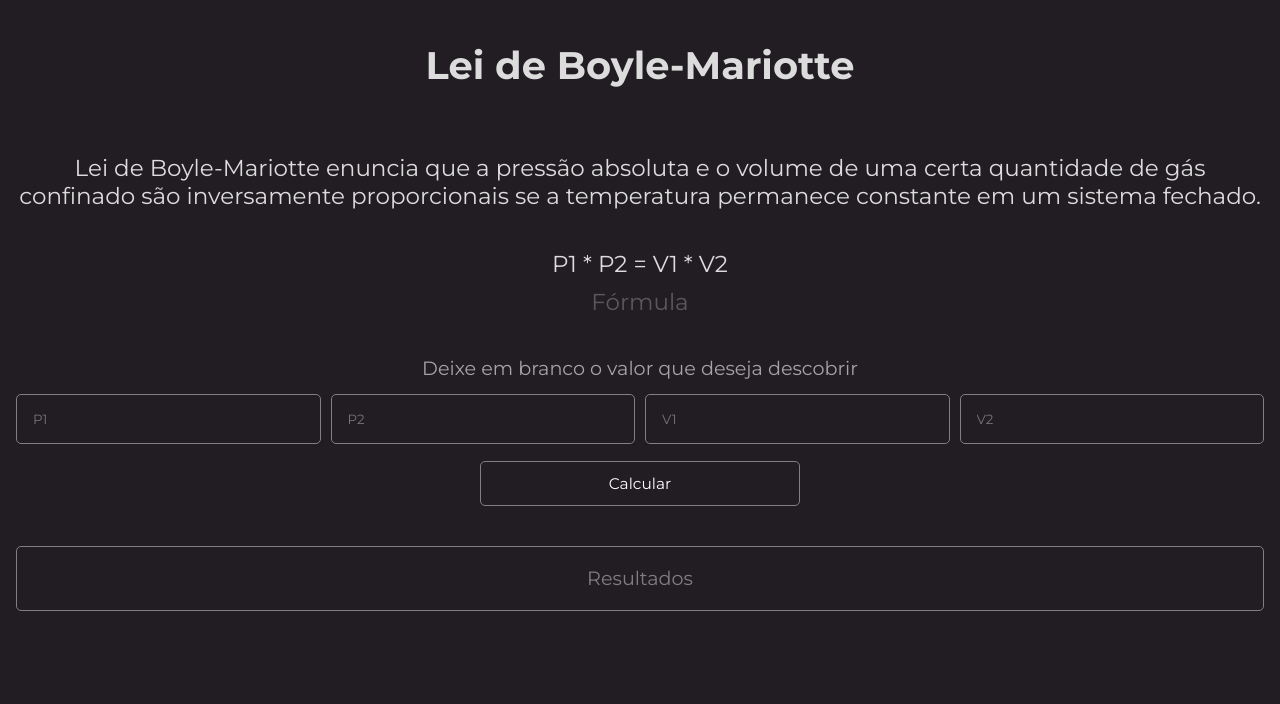
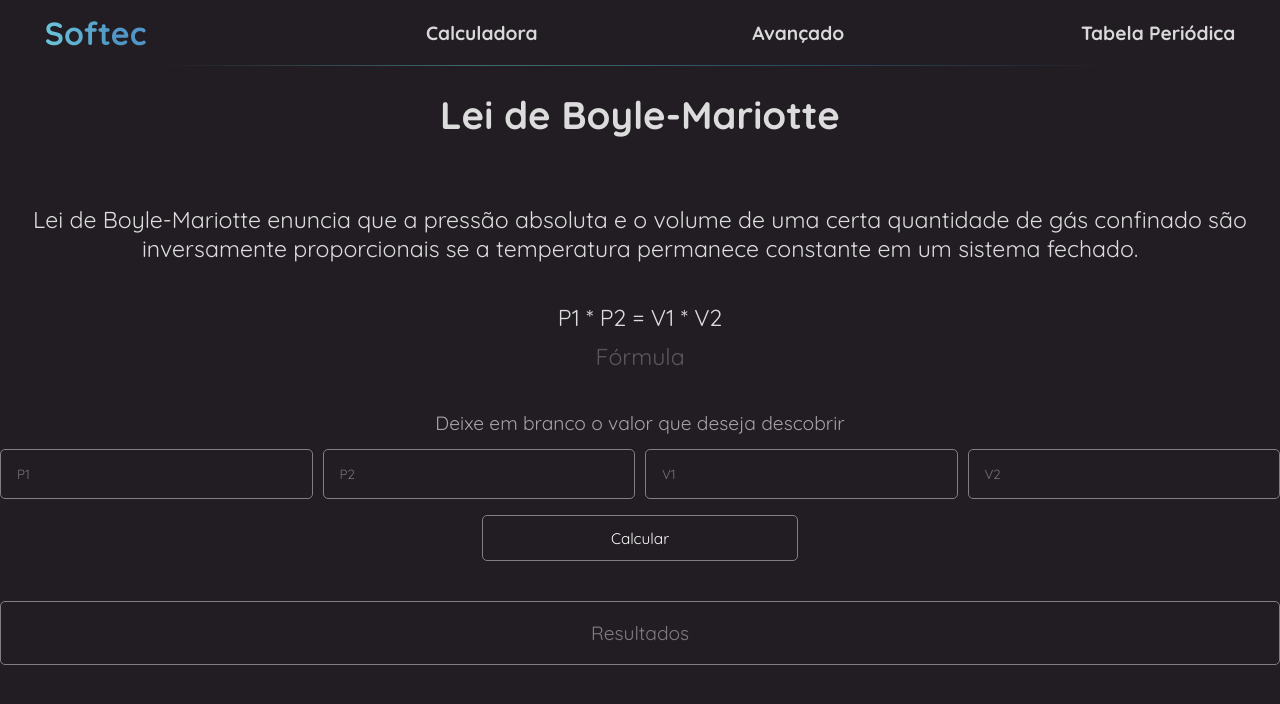
Before and after one commit to bonatowil/TCC, a PHP site: page /pages/formulas/boyle.html in a window 1280 px wide. Shown: the top 704 px of the page. Run offline with PHP 8.4, Linux system fonts and the light colour scheme.

Commit message:
Adicionei o menu de navegação a todas as páginas

```diff
--- a/assets/css/formulas.css
+++ b/assets/css/formulas.css
@@ -15,7 +15,7 @@
 
 * {
     box-sizing: border-box;
-    font-family: 'Montserrat', sans-serif;
+    font-family: 'Quicksand', sans-serif;
 
 }
 body {
@@ -25,12 +25,101 @@ body {
     color: gainsboro;
     font-size: calc(.5vmax + .8rem);
     font-weight: 400;
-    padding: 1rem;
+}
+
+nav {
+    display: flex;
+    gap: 1vmax;
+    color: var(--gainsboro);
+    text-align: center;
+    padding: 1vmax;
+    margin-bottom: 2vmax;
+    position: relative;
+}
+
+nav::after {
+    content: "";
+    width: 75%;
+    position: absolute;
+    background-image: linear-gradient(to right,
+        var(--background-color),
+        var(--ming),
+        var(--indigo-dye),
+        var(--background-color));
+    height: 1px;
+    bottom: 0;
+    left: 50%;
+    transform: translateX(-50%);
+    /* filter: brightness(2); */
+}
+
+nav div {
+    display: grid;
+    place-items: center;
+    flex-basis: calc(100% / 4);
+    font-weight: 700;
+
+}
+
+nav div a {
+    padding: 0 .5vmax;
+    text-decoration: none;
+    color: var(--gainsboro);
+}
+
+a.link {
+    position: relative;
+}
+
+a.link::after {
+    content: "";
+    position: absolute;
+    width: 100%;
+    height: 1px;
+    background-color: gainsboro;
+    left: 0;
+    bottom: 0;
+    transform: scale(0, 1);
+    transition: all 250ms ease;
+}
+
+a.link:hover::after {
+    transform: scale(1, 1);
+}
+
+nav a.link:hover {
+    animation: scale 100ms ease-in-out forwards;
+}
+
+nav div.logo {
+    font-size: 2rem;
+    padding-left: 2vmax;
+    display: grid;
+    justify-items: start;
+    align-items: center;
+    background-image: linear-gradient(to right, var(--ming), var(--indigo-dye), var(--indigo-dye), var(--indigo-dye));
+    background-clip: text;
+    -webkit-background-clip: text;
+    -webkit-text-fill-color: transparent;
+    filter: brightness(2);
+
+}
+
+nav div.logo:hover {
+    animation: logo 300ms forwards;
+}
+
+nav div.table {
+    padding-right: 2vmax;
+    display: grid;
+    justify-items: end;
+    align-items: center;
 }
 
 h1 {
     width: 100%;
     text-align: center;
+    background-image: linear-gradient();
 }
 
 h2 {
@@ -140,6 +229,7 @@ input:hover {
 .text-input {
     display: flex;
     gap: 10px;
+    flex-wrap: wrap;
 }
 
 .text-input input {
--- a/assets/css/style.css
+++ b/assets/css/style.css
@@ -154,7 +154,8 @@ nav div.table {
     border: 1px solid #54b3d6;
     border-radius: 10px;
     flex-basis: calc(25% - 25px);
-    backdrop-filter: brightness(1.2 );
+    flex-wrap: wrap;
+    backdrop-filter: brightness(1.2);
     box-shadow: 1px 1px 5px rgba(173, 216, 230, 0.5);
 }
 
@@ -197,3 +198,5 @@ nav div.table {
         filter: brightness(2.5);
     }
 }
+
+@media
--- a/pages/formulas/boyle.html
+++ b/pages/formulas/boyle.html
@@ -5,9 +5,16 @@
     <meta http-equiv="X-UA-Compatible" content="IE=edge">
     <meta name="viewport" content="width=device-width, initial-scale=1.0">
     <link rel="stylesheet" href="../../assets/css/formulas.css">
+
     <title>Boyle-Mariotte</title>
 </head>
 <body>
+    <nav>
+        <div class="logo"><a href="../../index.html">Softec</a></div>
+        <div class="basic"><a class="link" href="../basic.html">Calculadora</a></div>
+        <div class="conversion"><a class="link" href="../advanced.html">Avançado</a></div>
+        <div class="table"><a class="link" href="../table.html">Tabela Periódica</a></div>
+    </nav>
     <h1>Lei de Boyle-Mariotte</h1><br>
     <h2>Lei de Boyle-Mariotte enuncia que a pressão absoluta e o volume de uma certa quantidade de gás confinado são inversamente proporcionais se a temperatura permanece constante em um sistema fechado.</h2>
     <div class="formula">
--- a/pages/formulas/charles.html
+++ b/pages/formulas/charles.html
@@ -8,6 +8,12 @@
     <title>Lei de Charles</title>
 </head>
 <body>
+    <nav>
+        <div class="logo"><a href="../../index.html">Softec</a></div>
+        <div class="basic"><a class="link" href="../basic.html">Calculadora</a></div>
+        <div class="conversion"><a class="link" href="../advanced.html">Avançado</a></div>
+        <div class="table"><a class="link" href="../table.html">Tabela Periódica</a></div>
+    </nav>
     <h1>Lei de Charles</h1><br>
     <h2>A lei de Charles refere-se à forma como o volume de uma massa fixa de gás varia proporcionalmente com a temperatura, mantendo-se a pressão constante.</h2>
     <div class="formula">
--- a/pages/formulas/clapeyron.html
+++ b/pages/formulas/clapeyron.html
@@ -8,6 +8,12 @@
     <title>Lei dos gases ideais</title>
 </head>
 <body>
+    <nav>
+        <div class="logo"><a href="../../index.html">Softec</a></div>
+        <div class="basic"><a class="link" href="../basic.html">Calculadora</a></div>
+        <div class="conversion"><a class="link" href="../advanced.html">Avançado</a></div>
+        <div class="table"><a class="link" href="../table.html">Tabela Periódica</a></div>
+    </nav>
     <h1>Lei dos gases ideais</h1>
     <h2>A lei dos gases ideais é a chamada equação de estado do gás ideal, também chamado de gás perfeito.</h2>
     <div class="formula">
--- a/pages/formulas/density.html
+++ b/pages/formulas/density.html
@@ -8,6 +8,12 @@
     <title>Densidade</title>
 </head>
 <body>
+    <nav>
+        <div class="logo"><a href="../../index.html">Softec</a></div>
+        <div class="basic"><a class="link" href="../basic.html">Calculadora</a></div>
+        <div class="conversion"><a class="link" href="../advanced.html">Avançado</a></div>
+        <div class="table"><a class="link" href="../table.html">Tabela Periódica</a></div>
+    </nav>
     <h1>Densidade</h1><br>
     <h2>A densidade de um corpo define-se como o quociente entre a massa e o volume desse corpo. Desta forma pode-se dizer que a densidade mede o grau de concentração de massa em determinado volume.</h2>
     <div class="formula">
--- a/pages/formulas/gay_lussac.html
+++ b/pages/formulas/gay_lussac.html
@@ -8,6 +8,12 @@
     <title>Lei de Gay-Lussac</title>
 </head>
 <body>
+    <nav>
+        <div class="logo"><a href="../../index.html">Softec</a></div>
+        <div class="basic"><a class="link" href="../basic.html">Calculadora</a></div>
+        <div class="conversion"><a class="link" href="../advanced.html">Avançado</a></div>
+        <div class="table"><a class="link" href="../table.html">Tabela Periódica</a></div>
+    </nav>
     <h1>Lei de Gay-Lussac</h1><br>
     <h2>A lei de Gay-Lussac enuncia que volume e temperatura de um gás sempre serão diretamente proporcionais, desde que a pressão seja constante.</h2>
     <div class="formula">
--- a/pages/formulas/mean.html
+++ b/pages/formulas/mean.html
@@ -8,6 +8,12 @@
     <title>Média</title>
 </head>
 <body>
+    <nav>
+        <div class="logo"><a href="../../index.html">Softec</a></div>
+        <div class="basic"><a class="link" href="../basic.html">Calculadora</a></div>
+        <div class="conversion"><a class="link" href="../advanced.html">Avançado</a></div>
+        <div class="table"><a class="link" href="../table.html">Tabela Periódica</a></div>
+    </nav>
     <h1>Média</h1>
     <h2>A média é calculada adicionando um grupo de números e dividindo pela contagem desses números.</h2>
     <div class="formula">
```
Also changed, not shown: pages/formulas/absolute_error_and_relative_error.html (+6 -1 lines), pages/formulas/coefficient_of_variation.html (+6 -1 lines), pages/formulas/relative_standard-deviation.html (+6 -1 lines), pages/formulas/standard_deviation.html (+6 -1 lines).
